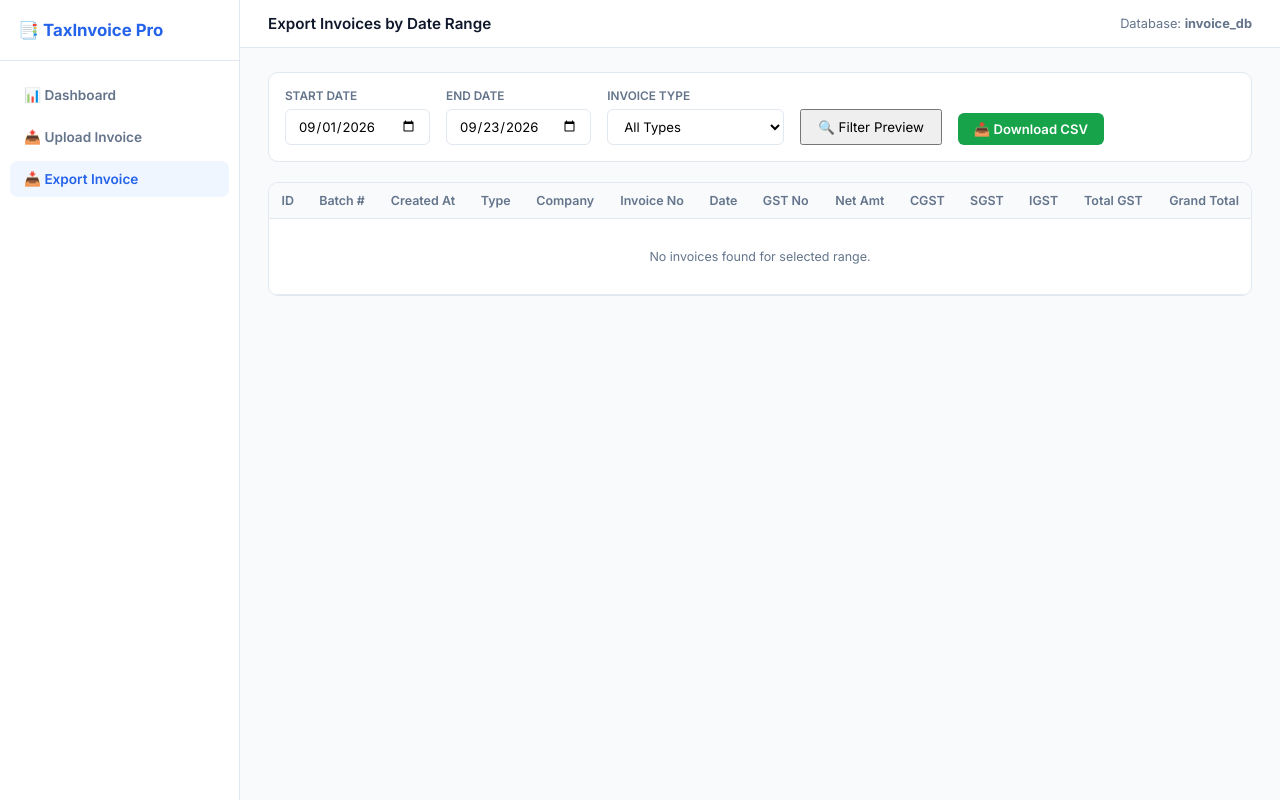
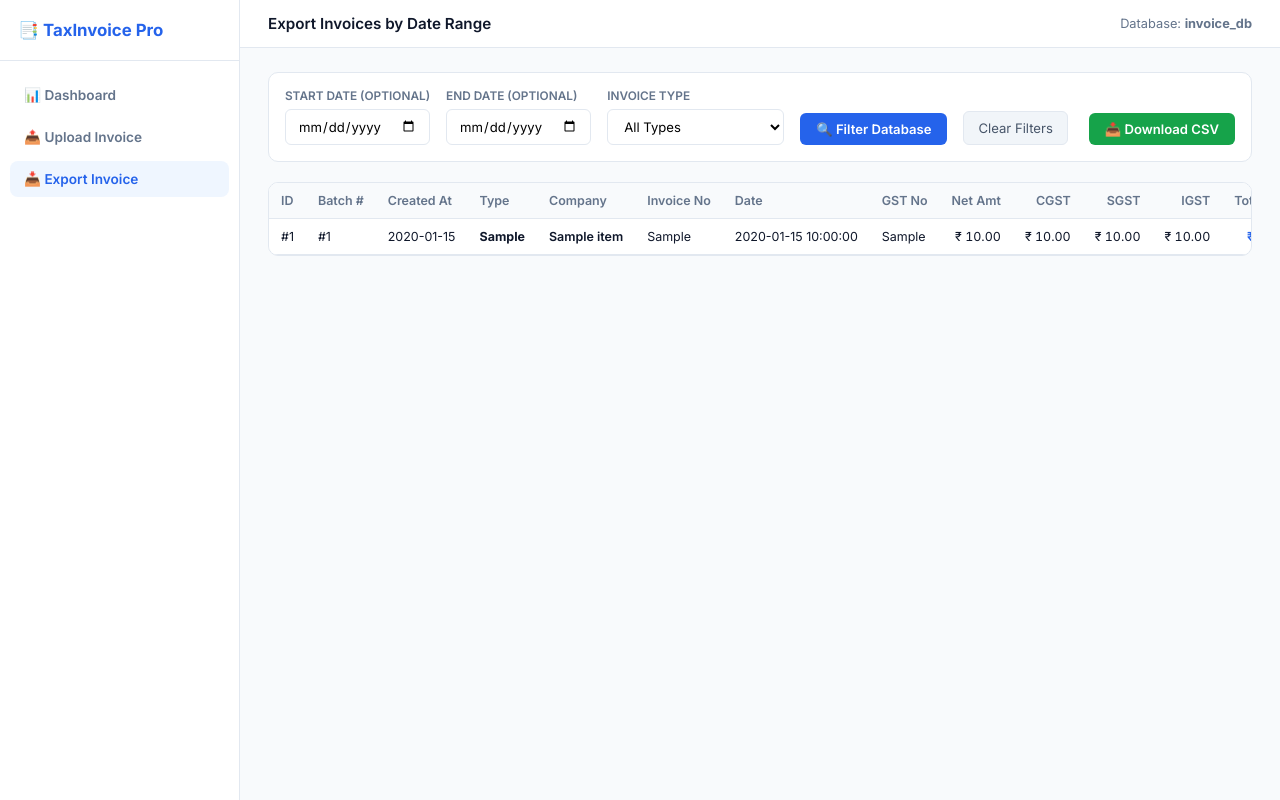
Before and after one commit to Brindha36/OCR, a Flask app: page /export in a window 1280 px wide. Run offline with Flask 3, Linux system fonts and the light colour scheme; tables that the repository leaves empty or names only in its code hold one stand-in row (values such as "Sample post"); data that the repository does not hold is empty.

Commit message:
export.html

```diff
--- a/templates/export.html
+++ b/templates/export.html
@@ -38,6 +38,17 @@
     .filter-group input:focus, .filter-group select:focus {
         border-color: var(--primary);
     }
+    .btn-action {
+        background-color: var(--primary);
+        color: white;
+        padding: 8px 16px;
+        border: none;
+        border-radius: 6px;
+        font-size: 0.82rem;
+        font-weight: 600;
+        cursor: pointer;
+    }
+    .btn-action:hover { background-color: var(--primary-hover); }
     .btn-download {
         background-color: var(--success);
         color: white;
@@ -47,18 +58,24 @@
         font-size: 0.82rem;
         font-weight: 600;
         cursor: pointer;
-        display: inline-flex;
-        align-items: center;
-        gap: 6px;
     }
     .btn-download:hover { background-color: #15803d; }
+    .btn-reset {
+        background: #f1f5f9;
+        color: #475569;
+        padding: 8px 14px;
+        border: 1px solid var(--border);
+        border-radius: 6px;
+        font-size: 0.82rem;
+        cursor: pointer;
+    }
 
     .table-wrapper {
         background: var(--surface);
         border: 1px solid var(--border);
         border-radius: 10px;
         overflow-x: auto;
-        max-height: 540px;
+        max-height: 560px;
     }
     table {
         width: 100%;
@@ -76,7 +93,7 @@
         border-bottom: 1px solid var(--border);
         white-space: nowrap;
     }
-    th { font-weight: 600; color: var(--text-muted); }
+    th { font-weight: 600; color: var(--text-muted); text-align: left; }
     .num { text-align: right; font-variant-numeric: tabular-nums; }
 </style>
 {% endblock %}
@@ -84,11 +101,11 @@
 {% block content %}
 <div class="filter-bar">
     <div class="filter-group">
-        <label>Start Date</label>
+        <label>Start Date (Optional)</label>
         <input type="date" id="startDate">
     </div>
     <div class="filter-group">
-        <label>End Date</label>
+        <label>End Date (Optional)</label>
         <input type="date" id="endDate">
     </div>
     <div class="filter-group">
@@ -99,10 +116,13 @@
             <option value="Manual">Manual</option>
         </select>
     </div>
-    <button type="button" class="btn-action" id="filterBtn" style="padding: 8px 16px;">
-        🔍 Filter Preview
+    <button type="button" class="btn-action" id="filterBtn">
+        🔍 Filter Database
     </button>
-    <button type="button" class="btn-download" id="downloadCsvBtn">
+    <button type="button" class="btn-reset" id="resetBtn">
+        Clear Filters
+    </button>
+    <button type="button" class="btn-download" id="downloadCsvBtn" style="margin-left: auto;">
         📥 Download CSV
     </button>
 </div>
@@ -129,8 +149,8 @@
         </thead>
         <tbody id="exportTableBody">
             <tr>
-                <td colspan="14" style="text-align: center; color: var(--text-muted); padding: 40px;">
-                    Select filters above and click "Filter Preview" to view records.
+                <td colspan="14" style="text-align: center; color: var(--text-muted); padding: 30px;">
+                    Connecting to database...
                 </td>
             </tr>
         </tbody>
@@ -144,68 +164,74 @@
     const endDate = document.getElementById('endDate');
     const filterType = document.getElementById('filterType');
     const filterBtn = document.getElementById('filterBtn');
+    const resetBtn = document.getElementById('resetBtn');
     const downloadCsvBtn = document.getElementById('downloadCsvBtn');
     const exportTableBody = document.getElementById('exportTableBody');
 
-    // Default to current month
-    const now = new Date();
-    const firstDay = new Date(now.getFullYear(), now.getMonth(), 1).toISOString().split('T')[0];
-    const today = now.toISOString().split('T')[0];
-    startDate.value = firstDay;
-    endDate.value = today;
+    async function fetchFilteredRows() {
+        const params = new URLSearchParams();
+        if (startDate.value) params.append('start_date', startDate.value);
+        if (endDate.value) params.append('end_date', endDate.value);
+        if (filterType.value && filterType.value !== 'all') params.append('type', filterType.value);
 
-    async function fetchFilteredRows() {
-        const params = new URLSearchParams({
-            start_date: startDate.value,
-            end_date: endDate.value,
-            type: filterType.value
-        });
-
-        exportTableBody.innerHTML = `<tr><td colspan="14" style="text-align: center; padding: 30px;">Loading...</td></tr>`;
+        exportTableBody.innerHTML = `<tr><td colspan="14" style="text-align: center; padding: 30px;">Loading database records...</td></tr>`;
 
         try {
             const res = await fetch(`/api/export-preview?${params.toString()}`);
             const data = await res.json();
 
-            if (!data.success || !data.rows.length) {
-                exportTableBody.innerHTML = `<tr><td colspan="14" style="text-align: center; color: var(--text-muted); padding: 30px;">No invoices found for selected range.</td></tr>`;
+            if (!data.success) {
+                exportTableBody.innerHTML = `<tr><td colspan="14" style="text-align: center; color: var(--danger); padding: 30px;">Database Error: ${data.error}</td></tr>`;
+                return;
+            }
+
+            if (!data.rows || !data.rows.length) {
+                exportTableBody.innerHTML = `<tr><td colspan="14" style="text-align: center; color: var(--text-muted); padding: 30px;">No invoices found in database for this selection.</td></tr>`;
                 return;
             }
 
             exportTableBody.innerHTML = data.rows.map(r => `
                 <tr>
-                    <td>${r.id}</td>
+                    <td>#${r.id}</td>
                     <td>#${r.batch_id}</td>
                     <td>${r.created_at ? r.created_at.substring(0, 10) : '-'}</td>
-                    <td><b>${r.invoice_type}</b></td>
-                    <td style="font-weight: 600;">${r.company_name}</td>
-                    <td>${r.invoice_no}</td>
-                    <td>${r.invoice_date}</td>
-                    <td>${r.gst_no}</td>
-                    <td class="num">₹ ${Number(r.net_amount).toFixed(2)}</td>
-                    <td class="num">₹ ${Number(r.cgst_amount).toFixed(2)}</td>
-                    <td class="num">₹ ${Number(r.sgst_amount).toFixed(2)}</td>
-                    <td class="num">₹ ${Number(r.igst_amount).toFixed(2)}</td>
-                    <td class="num" style="color: var(--primary); font-weight: 600;">₹ ${Number(r.total_gst_amount).toFixed(2)}</td>
-                    <td class="num" style="color: var(--success); font-weight: 700;">₹ ${Number(r.grand_total).toFixed(2)}</td>
+                    <td><b>${r.invoice_type || 'Manual'}</b></td>
+                    <td style="font-weight: 600;">${r.company_name || 'N/A'}</td>
+                    <td>${r.invoice_no || '-'}</td>
+                    <td>${r.invoice_date || '-'}</td>
+                    <td>${r.gst_no || '-'}</td>
+                    <td class="num">₹ ${Number(r.net_amount || 0).toFixed(2)}</td>
+                    <td class="num">₹ ${Number(r.cgst_amount || 0).toFixed(2)}</td>
+                    <td class="num">₹ ${Number(r.sgst_amount || 0).toFixed(2)}</td>
+                    <td class="num">₹ ${Number(r.igst_amount || 0).toFixed(2)}</td>
+                    <td class="num" style="color: var(--primary); font-weight: 600;">₹ ${Number(r.total_gst_amount || 0).toFixed(2)}</td>
+                    <td class="num" style="color: var(--success); font-weight: 700;">₹ ${Number(r.grand_total || 0).toFixed(2)}</td>
                 </tr>
             `).join('');
         } catch (e) {
-            exportTableBody.innerHTML = `<tr><td colspan="14" style="text-align: center; color: var(--danger); padding: 30px;">Failed to load data.</td></tr>`;
+            exportTableBody.innerHTML = `<tr><td colspan="14" style="text-align: center; color: red; padding: 30px;">Failed to connect to backend: ${e.message}</td></tr>`;
         }
     }
 
     filterBtn.addEventListener('click', fetchFilteredRows);
 
+    resetBtn.addEventListener('click', function() {
+        startDate.value = '';
+        endDate.value = '';
+        filterType.value = 'all';
+        fetchFilteredRows();
+    });
+
     downloadCsvBtn.addEventListener('click', function() {
-        const params = new URLSearchParams({
-            start_date: startDate.value,
-            end_date: endDate.value,
-            type: filterType.value
-        });
+        const params = new URLSearchParams();
+        if (startDate.value) params.append('start_date', startDate.value);
+        if (endDate.value) params.append('end_date', endDate.value);
+        if (filterType.value && filterType.value !== 'all') params.append('type', filterType.value);
+
         window.location.href = `/export-csv?${params.toString()}`;
     });
 
+    // Auto-fetch all invoices immediately on load
     document.addEventListener('DOMContentLoaded', fetchFilteredRows);
 </script>
 {% endblock %}
```
